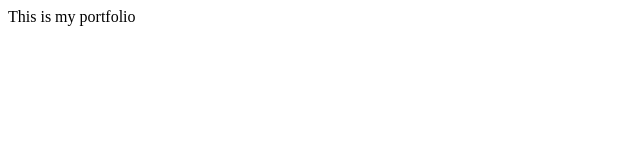
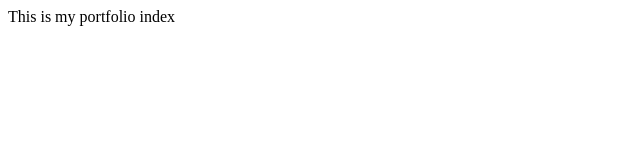
Before and after one commit to AlbertineN/portfolio, a plain HTML site: page index.html in a window 1280 px wide. Shown: the full height of the page, 0-640 px from the left. Drawn offline with Linux system fonts and the light colour scheme.

Commit message:
Update index.html test

```diff
--- a/index.html
+++ b/index.html
@@ -1,4 +1,4 @@
-<!DOCTYPE html>
+ <!DOCTYPE html>
 <html lang="en">
 <head>
     <meta charset="UTF-8">
@@ -6,6 +6,6 @@
     <title>Portfolio</title>
 </head>
 <body>
-    This is my portfolio
+    This is my portfolio index
 </body>
 </html>
```
